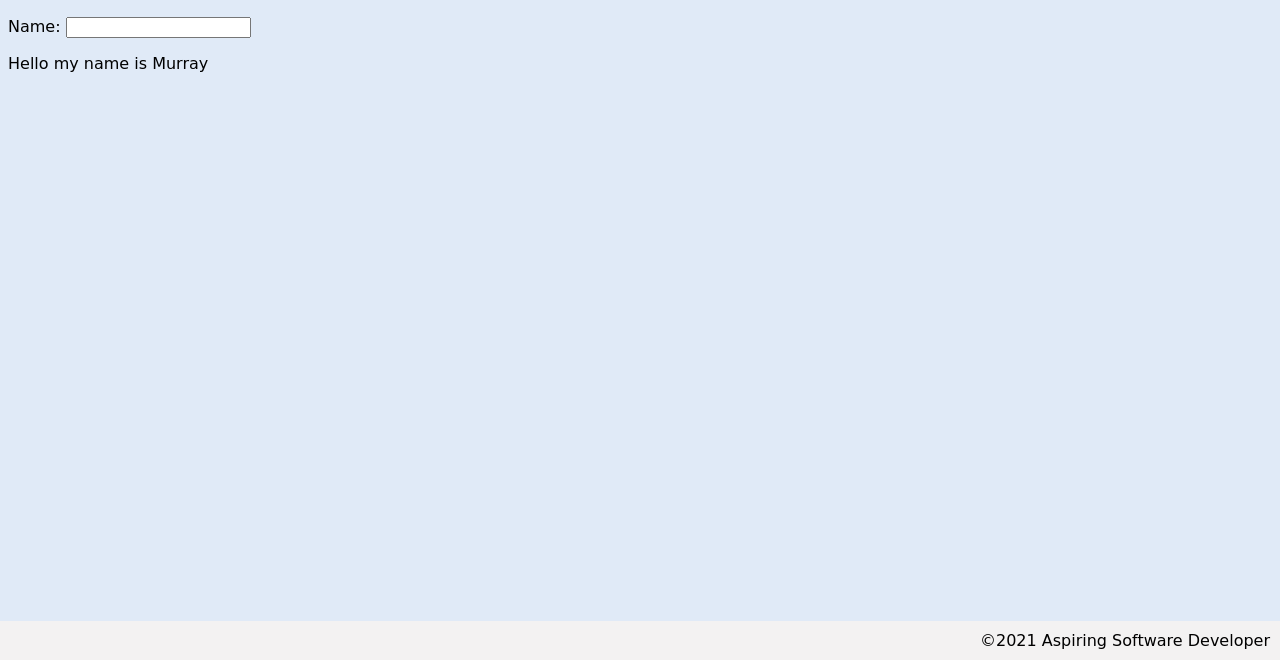
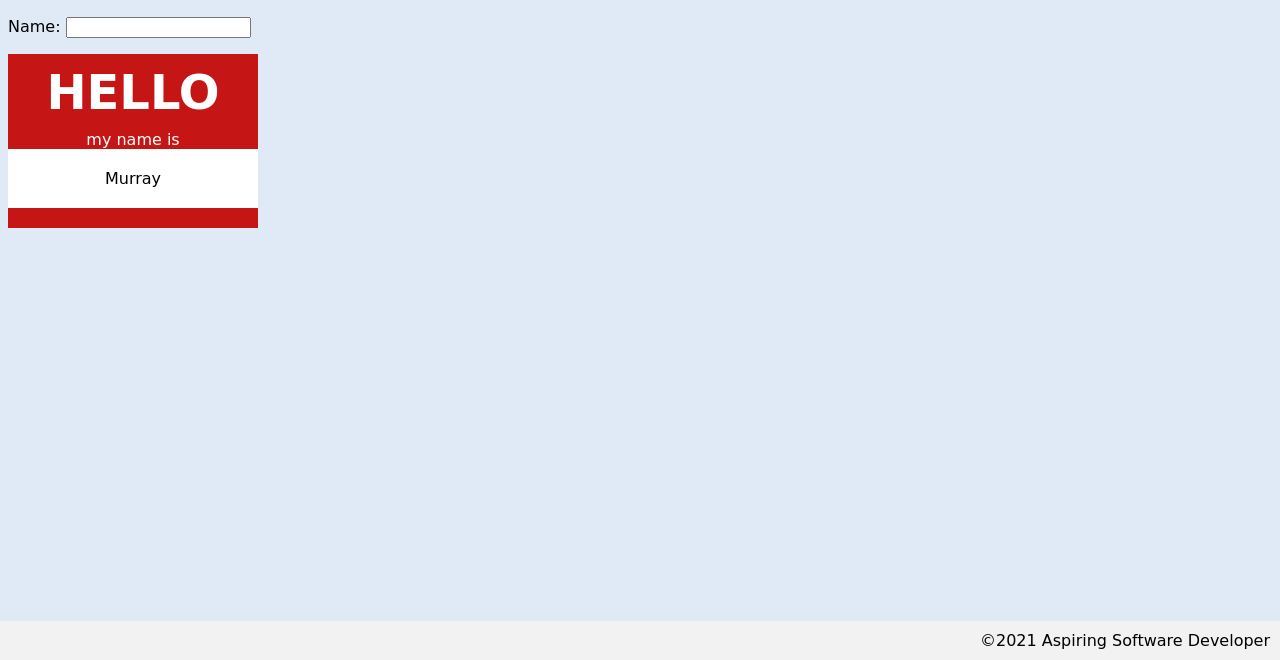
Before and after one commit to Hathaway-Shan/name-tag, a plain HTML site: page index.html in a window 1280 px wide. Shown: the part 140-800 px from the top of the page. Drawn offline with Linux system fonts and the light colour scheme; a web font is replaced by a local one.

Commit message:
css in place

```diff
--- a/styles.css
+++ b/styles.css
@@ -27,3 +27,31 @@ footer {
     justify-content: flex-end;
     background-color: var(--footer-background);
 }
+#name-tag {
+    background:rgb(197, 21, 21);
+    width: 250px;
+    text-align: center;
+    padding-top: 10px;
+    padding-bottom: 20px;
+}
+span {
+    display: block;
+}
+#greeting {
+    text-transform: uppercase;
+    font-size: 3rem;
+    color: white;
+    font-weight: 800;
+
+}
+
+#introduction {
+    color: white;
+    padding-top: 10px;
+}
+#name-display {
+    background: white;
+    padding-top: 20px;
+    padding-bottom: 20px;
+    font-family: cursive;
+}
```
